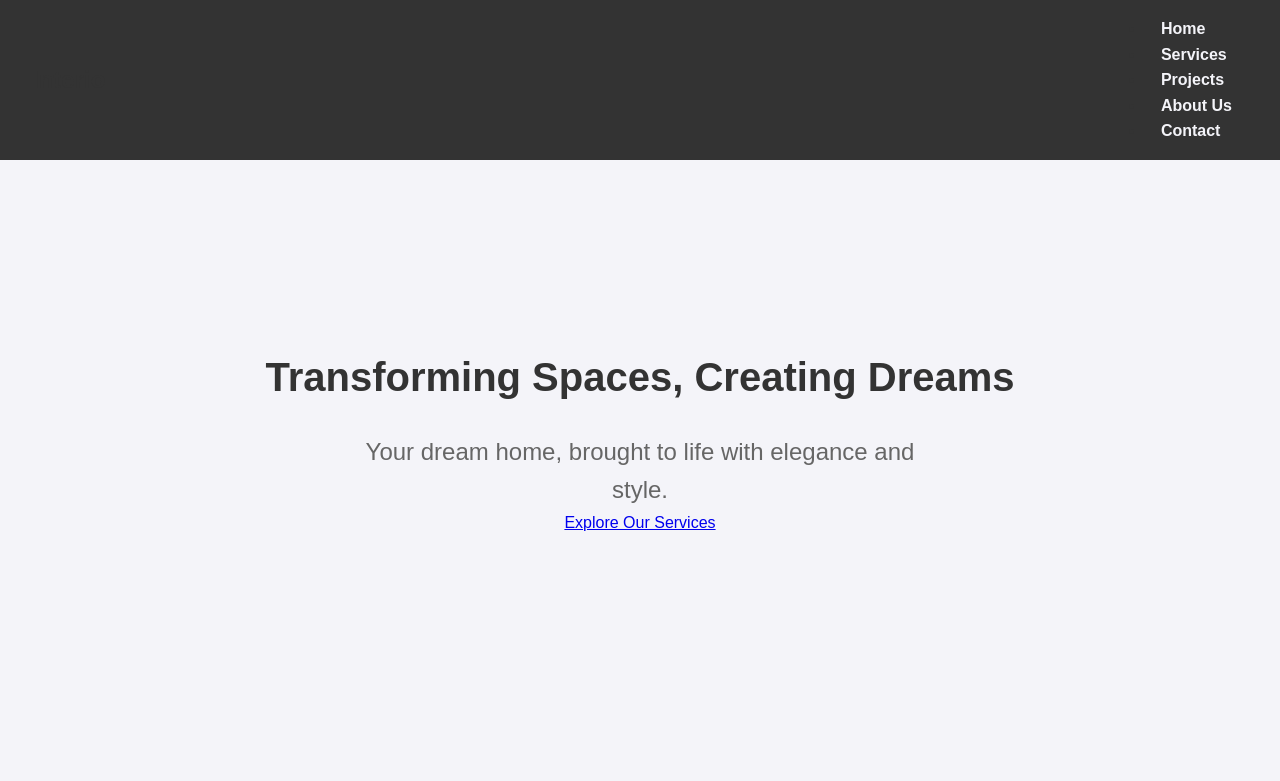
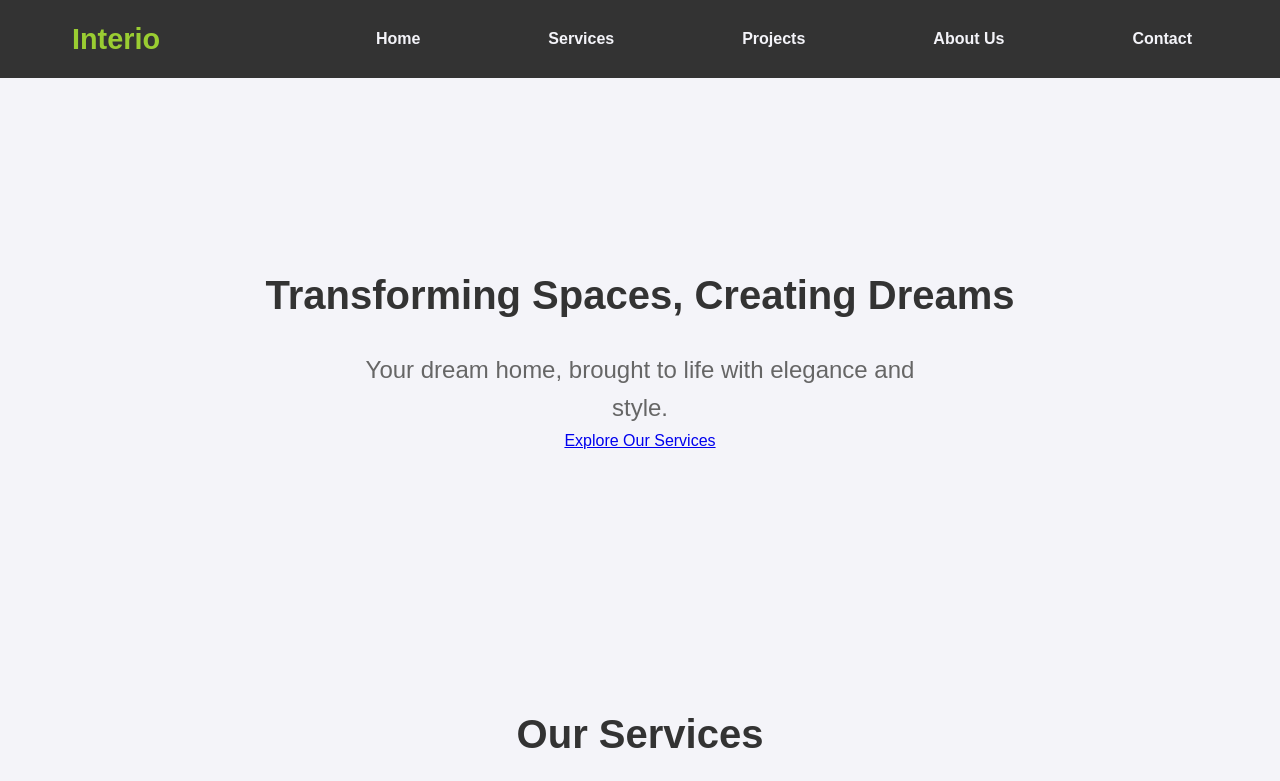
Before and after one commit to Himanshu145505/Interio, a plain HTML site: page src/pages/index.html in a window 1280 px wide. Shown: the top 781 px of the page. Drawn offline with Linux system fonts and the light colour scheme; files whose address does not match are found by name.

Commit message:
Navbar Content Alignments

```diff
--- a/src/css/main.css
+++ b/src/css/main.css
@@ -0,0 +1,25 @@
+header{
+    background-color: #333;
+    padding: 1 rem 0;
+}
+
+.NavItm{
+    display: flex;
+    justify-content: space-between;
+    align-items: center;
+    max-width: 1200px;
+    margin: 0 auto;
+    /* padding: 0 1.5rem; */
+}
+
+.logo h1{
+    color:yellowgreen;
+    font-size: 1.8rem;
+    font-weight: bold;
+}
+
+.nav-links{
+    list-style: none;
+    display: flex;
+    gap: 6rem;
+}
--- a/src/pages/index.html
+++ b/src/pages/index.html
@@ -5,13 +5,14 @@
     <meta name="viewport" content="width=device-width, initial-scale=1.0">
     <title>Interio - Interior Design Solutions</title>
     <link rel="stylesheet" href="../css/pages/home.css">
+    <link rel="stylesheet" href="../css/main.css">
 
     <script src="src/js/main.js" defer></script>
 </head>
 <body>
     <!-- Navigation -->
     <header>
-        <nav>
+        <nav class="NavItm">
             <div class="logo">
                 <h1>Interio</h1>
             </div>
```
